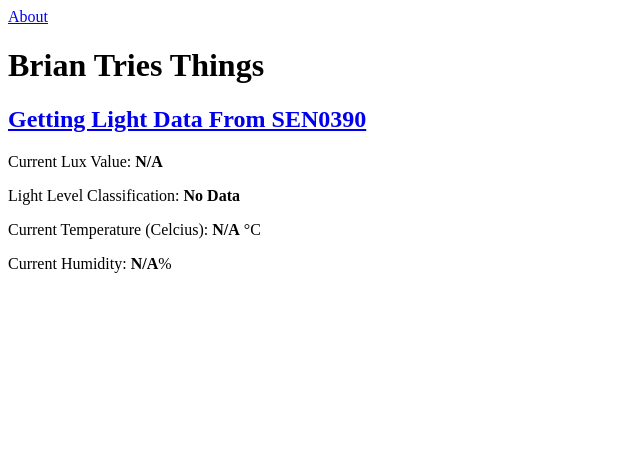
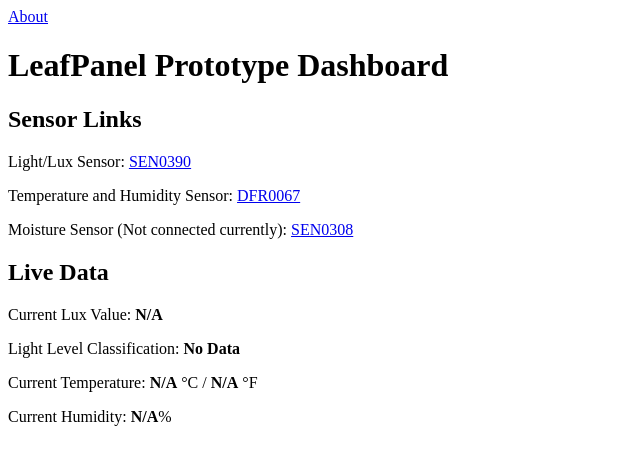
Before and after one commit to brian-helt/esp32-dashboard, a Flask app: page / in a window 1280 px wide. Shown: the top 465 px of the page, without its empty margins (0-640 px from the left). Run offline with Flask 3, Linux system fonts and the light colour scheme.

Commit message:
Renamed title page
Added F temperature
More links to sensor pages

```diff
--- a/app.py
+++ b/app.py
@@ -29,6 +29,10 @@ def classify_lux_value(lux):
         return "Very Bright Direct Sunlight"
 
 
+def celsius_to_fahrenheit(celsius):
+    if celsius is None:
+        return None
+    return (celsius * 9/5) + 32
 
 @app.route("/")
 def index():
@@ -67,7 +71,8 @@ def get_latest():
     response = {
         "lux" : latest_value["lux"],
         "classification" : classify_lux_value(latest_value["lux"]),
-        "temperature" : latest_value['temperature'],
+        "temperature_c" : latest_value['temperature'],
+        "temperature_f" : celsius_to_fahrenheit(latest_value['temperature']),
         "humidity" : latest_value['humidity']
     }
     return jsonify(response)
--- a/templates/about.html
+++ b/templates/about.html
@@ -1,7 +1,7 @@
 <!DOCTYPE html>
 <html>
     <head>
-        <title>About My Project</title>
+        <title>About LeafPanel</title>
         <meta charset="utf-8">
     </head>
 
@@ -9,12 +9,12 @@
         <a href="{{ url_for('index') }}">Home</a>
         <h1>About My Project</h1>
         <p>My name is Brian Helt.</p>
-        <p>I started this project to learn more about Microcontrollers, C++, and Web Development. As the project goes one, I'll be able to learn more about PCB schematic and layout design.</p>
+        <p>I started this project to learn more about Microcontrollers, C++, and Web Development. As the project goes one, I'll be working on custom PCBA design as well.</p>
         <p>My patio gets very little sunlight, which makes it difficult for me to learn how to grow plants and start a garden. So I thought 'what if I get a sesnor that measures the amount of light my plants are getting?
             There are a few types of plant monitoring devices that you can but that all have fancy apps, but I figured why can't I make one myself?</p>
 
         <h2>Prototype Stage</h2>
-        <p>The 'prototpye' stage of this project, <em>currently unnamed</em>, makes use of ESP32 devices. They are similar to Arduinos, but more powerful and have WiFi built in. The idea is that I can have one ESP32 (or more, for gathering data from multiple plants)
+        <p>The 'prototpye' stage of the LeafPanel project makes use of ESP32 devices. They are similar to Arduinos, but more powerful and have WiFi built in. The idea is that I can have one ESP32 (or more, for gathering data from multiple plants)
             that has various sensors connected to it. The initial sensors I chose are an ambient light sensor, a moisture sensor, and a temperature/humidity sensor, currently all sourced from <a href="https://www.dfrobot.com/" target="_blank" rel="noopener">DFRobot.com</a>.
             These 'secondary' ESP32's can gather all the data from those sensors and send it to the 'primary' ESP32 using something called ESP-NOW, which is a communication system specific to ESP32 devices. The 'primary' ESP32 is connected to the internet over WiFi,
             and sends the data to my web server hosted on <a href="https://render.com/" target="_blank" rel="noopener">Render.com</a>. Hosting via Render gives me a secure public web server, that lets me see live data from my device from anywhere.
--- a/templates/index.html
+++ b/templates/index.html
@@ -1,7 +1,7 @@
 <!DOCTYPE html>
 <html>
 <head>
-  <title>Brian Tries Things</title>
+  <title>LeafPanel</title>
   <meta charset="utf-8">
   <script>
     function updateValue() {
@@ -10,7 +10,8 @@
         .then(data => {
           document.getElementById("lux-value").textContent = data.lux ?? "N/A";
           document.getElementById("light-classification").textContent = data.classification ?? "N/A";
-          document.getElementById("temperature-value").textContent = data.temperature ?? "N/A";
+          document.getElementById("temperature-c-value").textContent = data.temperature_c ?? "N/A";
+          document.getElementById("temperature-f-value").textContent = data.temperature_f ?? "N/A";
           document.getElementById("humidity-value").textContent = data.humidity ?? "N/A";
         });
     }
@@ -21,16 +22,16 @@
 </head>
 <body>
   <a href="{{ url_for('about') }}">About</a>
-  <h1>Brian Tries Things</h1>
-  <h2>
-    <a href="https://www.dfrobot.com/product-2183.html">
-      Getting Light Data From SEN0390
-    </a>
-  </h2>
+  <h1>LeafPanel Prototype Dashboard</h1>
+  <h2>Sensor Links</h2>
+  <p>Light/Lux Sensor: <a href="https://www.dfrobot.com/product-2183.html">SEN0390</a></p>
+  <p>Temperature and Humidity Sensor: <a href="https://www.dfrobot.com/product-174.html">DFR0067</a></p>
+  <p>Moisture Sensor (Not connected currently): <a href="https://www.dfrobot.com/product-2054.html">SEN0308</a></p>
 
+  <h2>Live Data</h2>
   <p>Current Lux Value: <strong id="lux-value">Loading...</strong></p>
   <p>Light Level Classification: <strong id="light-classification">Loading...</strong></p>
-  <p>Current Temperature (Celcius): <strong id="temperature-value">Loading...</strong> °C</p>
+  <p>Current Temperature: <strong id="temperature-c-value">Loading...</strong> °C / <strong id="temperature-f-value">Loading...</strong> °F</p>
   <p>Current Humidity: <strong id="humidity-value">Loading...</strong>%</p>
 </body>
 </html>
```
